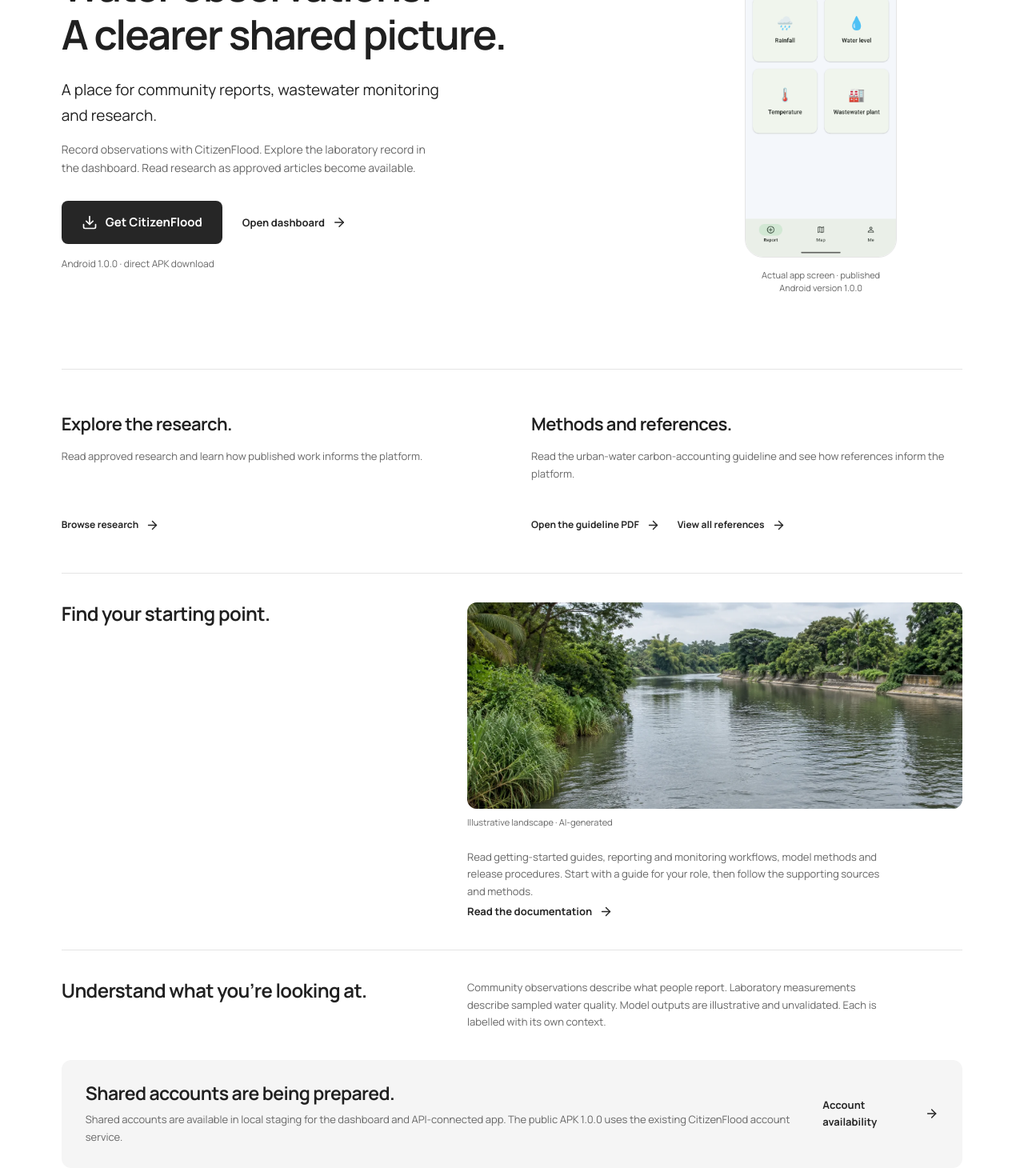
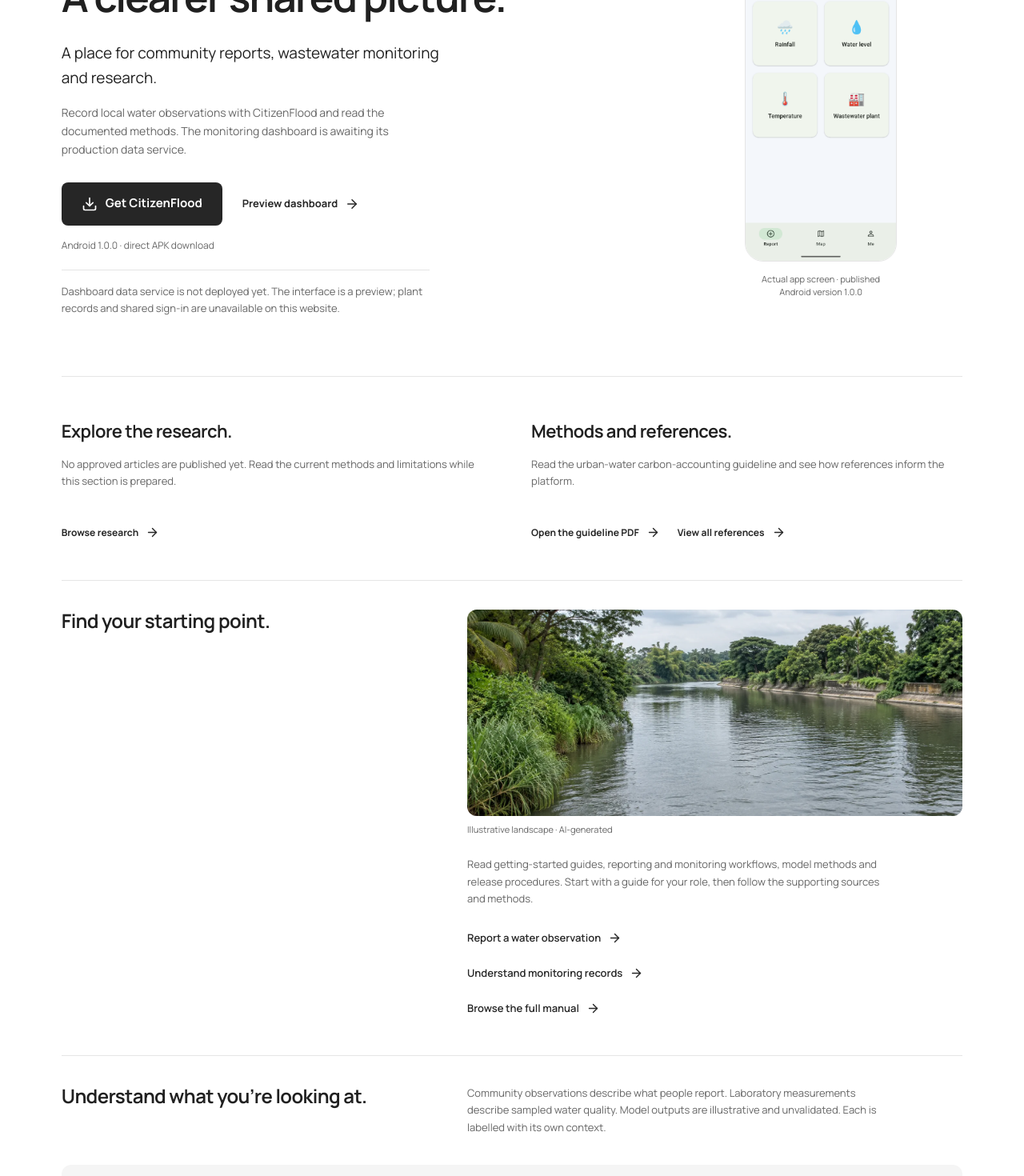
Before and after one commit to Monash-WWTP/monash-platform, a React (Vite) app in the folder apps/dashboard/: page / in a window 1280 px wide. Shown: the part 280-1750 px from the top of the page at 80% size. Built offline with nearby package versions, Linux system fonts and the light colour scheme.

Commit message:
fix: clarify landing availability and complete interface explanations

```diff
--- a/apps/dashboard/src/components/monitoring/StationDashboard.tsx
+++ b/apps/dashboard/src/components/monitoring/StationDashboard.tsx
@@ -98,6 +98,8 @@ export default function StationDashboard({
               <div><dt className="font-medium">BOD / COD</dt><dd>Biochemical / chemical oxygen demand: oxygen needed to break down material in the sample.</dd></div>
               <div><dt className="font-medium">TSS</dt><dd>Total suspended solids: particles suspended in the water.</dd></div>
               <div><dt className="font-medium">NH₃-N / NO₃-N</dt><dd>Ammoniacal nitrogen / nitrate nitrogen, expressed as nitrogen.</dd></div>
+              <div><dt className="font-medium">Oil &amp; Grease</dt><dd>Material measured by the laboratory's oil-and-grease analysis; interpret with its sampling and analytical method.</dd></div>
+              <div><dt className="font-medium">pH / Temperature</dt><dd>pH describes acidity or alkalinity; temperature describes how warm the sample was. Interpret both with sampling context and applicable limits.</dd></div>
               <div><dt className="font-medium">mg/L</dt><dd>Milligrams per litre, a concentration. pH is unitless; temperature is in degrees Celsius.</dd></div>
               <div><dt className="font-medium">Below detection limit (BDL)</dt><dd>The laboratory could not quantify a value below its reported detection limit. This does not mean zero.</dd></div>
             </dl>
--- a/apps/dashboard/src/pages/public/LandingPage.tsx
+++ b/apps/dashboard/src/pages/public/LandingPage.tsx
@@ -15,22 +15,26 @@ export default function LandingPage() {
             A place for community reports, wastewater monitoring and research.
           </p>
           <p className="home-description">
-            Record observations with CitizenFlood. Explore the laboratory record
-            in the dashboard. Read research as approved articles become
-            available.
+            Record local water observations with CitizenFlood and read the
+            documented methods. The monitoring dashboard is awaiting its
+            production data service.
           </p>
           <div className="home-actions">
             <Link className="apk-button" to="/download">
               <Download size={20} aria-hidden="true" />
               Get CitizenFlood
             </Link>
-            <Link className="quiet-action" to="/dashboard">
-              Open dashboard <ArrowRight size={18} aria-hidden="true" />
+            <Link className="quiet-action" to="/dashboard" aria-describedby="dashboard-availability">
+              Preview dashboard <ArrowRight size={18} aria-hidden="true" />
             </Link>
           </div>
           <p className="home-release">
             Android{currentRelease ? ` ${currentRelease.versionName}` : ""} ·
             direct APK download
+          </p>
+          <p id="dashboard-availability" className="home-availability">
+            Dashboard data service is not deployed yet. The interface is a preview;
+            plant records and shared sign-in are unavailable on this website.
           </p>
         </div>
         <figure className="app-preview home-preview">
@@ -42,8 +46,8 @@ export default function LandingPage() {
         <article>
           <h2>Explore the research.</h2>
           <p>
-            Read approved research and learn how published work informs the
-            platform.
+            No approved articles are published yet. Read the current methods and
+            limitations while this section is prepared.
           </p>
           <Link to="/research">
             Browse research <ArrowRight size={17} aria-hidden="true" />
@@ -64,7 +68,11 @@ export default function LandingPage() {
             <figcaption>Illustrative landscape · AI-generated</figcaption>
           </figure>
           <p>Read getting-started guides, reporting and monitoring workflows, model methods and release procedures. Start with a guide for your role, then follow the supporting sources and methods.</p>
-          <a className="quiet-action" href={documentationUrl}>Read the documentation <ArrowRight size={17} aria-hidden="true" /></a>
+          <nav className="home-guide-links" aria-label="Getting started guides">
+            <a href={`${documentationUrl}/docs/get-started/citizens/`}>Report a water observation <ArrowRight size={17} aria-hidden="true" /></a>
+            <a href={`${documentationUrl}/docs/guides/monitoring/`}>Understand monitoring records <ArrowRight size={17} aria-hidden="true" /></a>
+            <a href={documentationUrl}>Browse the full manual <ArrowRight size={17} aria-hidden="true" /></a>
+          </nav>
         </div>
       </section>
       <section className="evidence-note">
@@ -79,9 +87,9 @@ export default function LandingPage() {
         <div>
           <h2>Shared accounts are being prepared.</h2>
           <p>
-            Shared accounts are available in local staging for the dashboard and
-            API-connected app. The public APK 1.0.0 uses the existing
-            CitizenFlood account service.
+            Shared accounts are implemented in the new platform source and
+            still need production deployment and acceptance. The public APK
+            1.0.0 uses the existing CitizenFlood account service.
           </p>
         </div>
         <Link className="quiet-action" to="/register">
--- a/apps/dashboard/src/pages/public/public.css
+++ b/apps/dashboard/src/pages/public/public.css
@@ -846,3 +846,16 @@
 .landscape-image { margin: 0 0 24px; }
 .landscape-image img { display: block; width: 100%; height: auto; aspect-ratio: 2.4; object-fit: cover; border-radius: 12px; }
 .landscape-image figcaption { margin-top: 8px; color: var(--muted); font-size: 11px; }
+
+/* Availability belongs beside the action it qualifies, not behind a failed request. */
+.home-availability {
+  max-width: 58ch;
+  margin-top: 20px !important;
+  padding-top: 16px;
+  border-top: 1px solid var(--rule);
+  color: var(--muted);
+  font-size: 13px;
+  line-height: 1.65;
+}
+.home-guide-links { display: flex; flex-direction: column; align-items: flex-start; margin-top: 16px; }
+.home-guide-links a { display: inline-flex; gap: 8px; align-items: center; min-height: 44px; font-size: 13px; font-weight: 600; text-underline-offset: 4px; }
```
Also changed, not shown: 3 other files (tests, documents, lock files or other folders).
